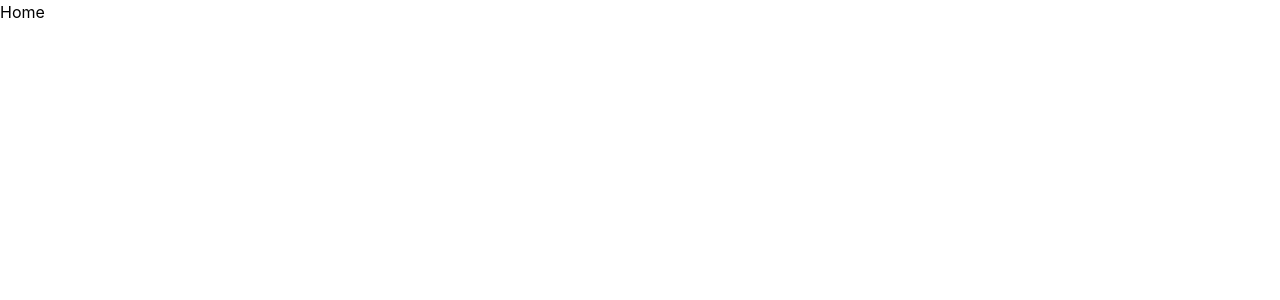
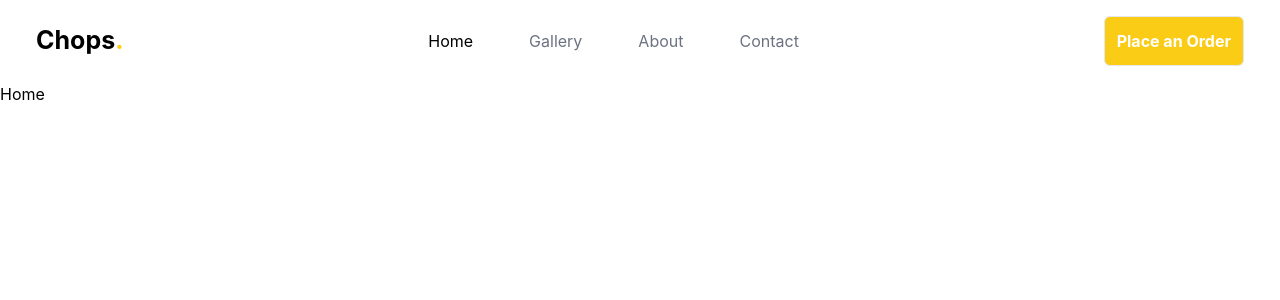
Before and after one commit to ifubaraboye/chops., a React (Create React App) app: page / in a window 1280 px wide. Shown: the top 300 px of the page. Built offline with nearby package versions, Linux system fonts and the light colour scheme.

Commit message:
added file

```diff
--- /dev/null
+++ b/src/components/Navbar.jsx
@@ -0,0 +1,24 @@
+import React from 'react'
+import { Link } from 'react-router-dom'
+
+
+export const Navbar = () => {
+  return (
+    <div className='flex justify-between px-9 px-auto py-4 items-center'>
+        <div className='flex items-baseline'>
+            <p className='text-[25px] font-bold'>Chops</p>
+            <p className='text-[25px] font-bold text-yellow-400'>.</p>
+        </div>
+
+        <div>
+            <ul className='flex gap-x-14'>
+                <li className=''><Link to='/'>Home</Link></li>
+                <li className='text-gray-500'><Link to='/gallery'>Gallery</Link></li>
+                <li className='text-gray-500'><Link to='/about'>About</Link></li>
+                <li className='text-gray-500'><Link to='/contact'>Contact</Link></li>
+            </ul>
+        </div>
+        <button className='border p-3 rounded-md bg-yellow-400 outline-none text-white font-bold'>Place an Order</button>
+    </div>
+  )
+}
--- a/src/pages/Home.js
+++ b/src/pages/Home.js
@@ -1,6 +1,10 @@
+import React from "react";
+import { Navbar } from "../components/Navbar";
+
 export function Home() {
     return (
       <div>
+        <Navbar />
         <h1>Home</h1>
       </div>
     );
```
